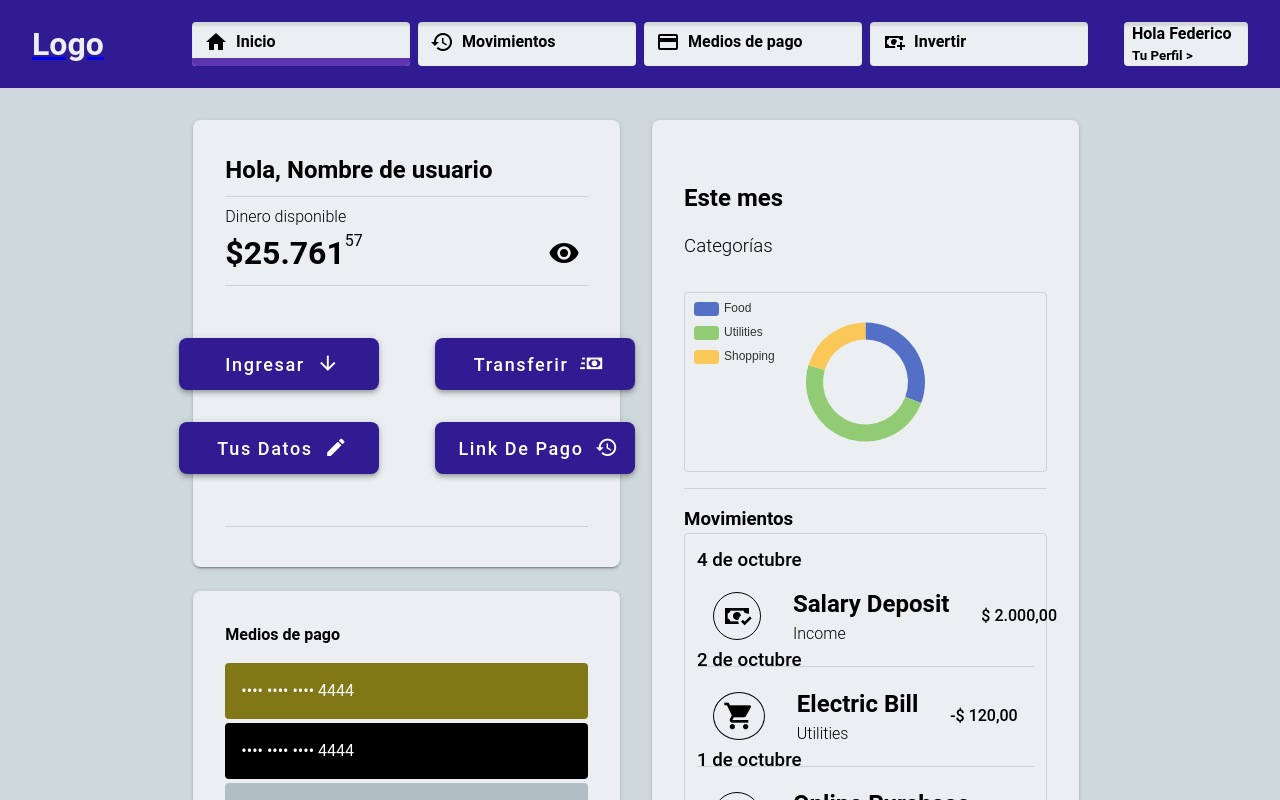
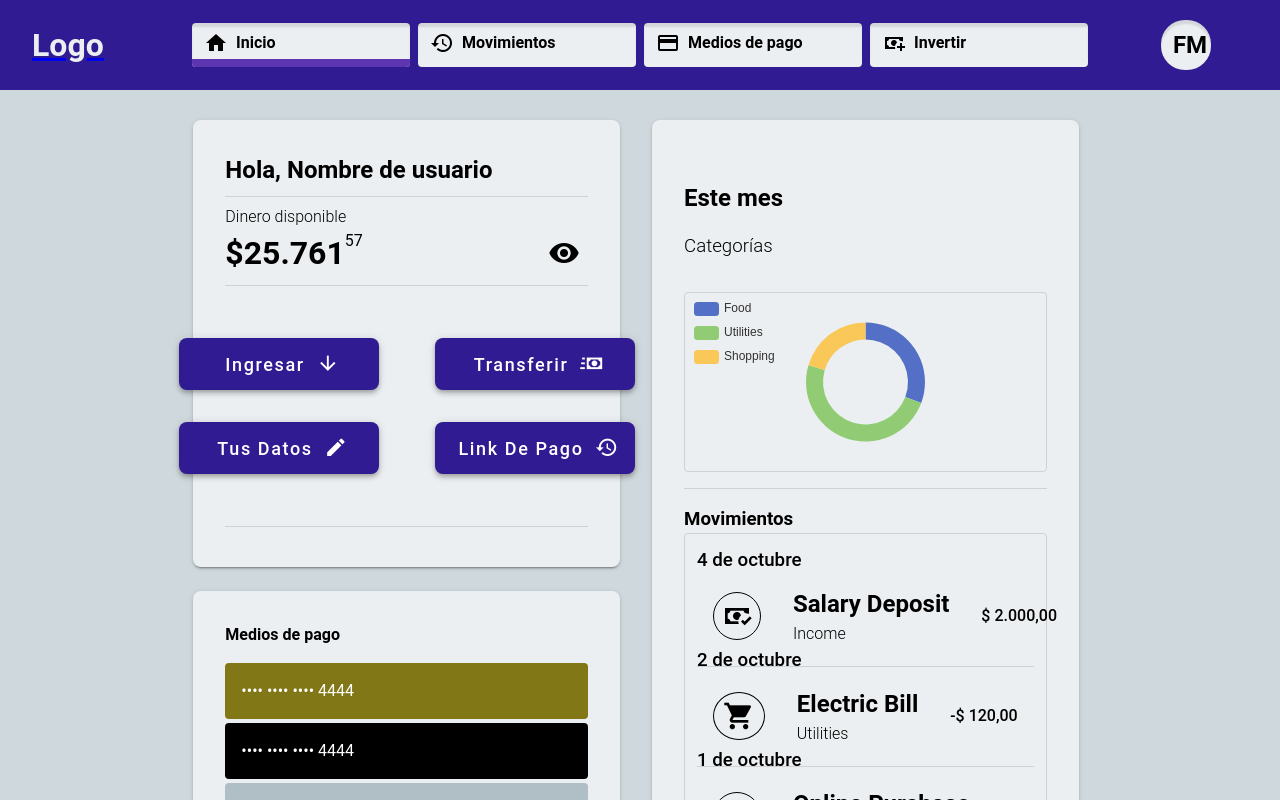
Before and after one commit to jicanta/HCI-Web, a Vue app in the folder HCI-Web/: page / in a window 1280 px wide. Shown: the top 800 px of the page. Built offline with nearby package versions, Linux system fonts and the light colour scheme.

Commit message:
perfil circular

```diff
--- a/HCI-Web/src/components/ButtonsNavBar.vue
+++ b/HCI-Web/src/components/ButtonsNavBar.vue
@@ -23,9 +23,7 @@
         <v-menu transition="slide-y-transition">
           <template v-slot:activator="{ props }">
             <ProfileSectionNav v-bind="props"
-            :text="profile.text"
-            :name="profile.name"
-            />
+            class="profile-rounded"/>
           </template>
           <SectionNav
           v-for="profile in profileOptions"
@@ -101,7 +99,15 @@
     width: 12.5%;
 
     align-items: center;
-    justify-content: right;
+    justify-content: center;
+    display: flex;
+    flex-direction: row;
+  }
+  .profile-rounded{
+    height: 50px;
+    width: 50px;
+    align-items: center;
+    justify-content: center;
     display: flex;
     flex-direction: row;
   }
--- a/HCI-Web/src/components/ProfileSectionNav.vue
+++ b/HCI-Web/src/components/ProfileSectionNav.vue
@@ -1,10 +1,9 @@
 <template>
-    <v-container class="section container rounded bg-tertiary">
+    <v-container class="section container rounded-xl bg-tertiary">
     <v-row>
         <v-col class="pl-5 pa-3 w-100">
             <!-- <v-icon v-if="icon" :class="{'text-secondary': selected}" size="24" class="text-colortext2 mr-2">{{ icon }}</v-icon> -->
-            <h4 class="d-md-flex d-sm-none text-no-wrap text-colortext2 px-0" justify="center">Hola {{ name }}</h4>
-            <h5 class="d-md-flex d-sm-none text-no-wrap text-colortext2 px-0">{{ text }}</h5>
+            <h2 class="d-md-flex justify-center d-sm-none text-no-wrap text-colortext2 px-0" justify="center">FM</h2>
         </v-col>
     </v-row>
 </v-container>
```
